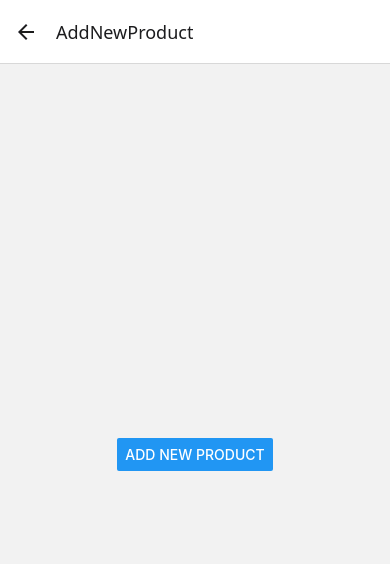
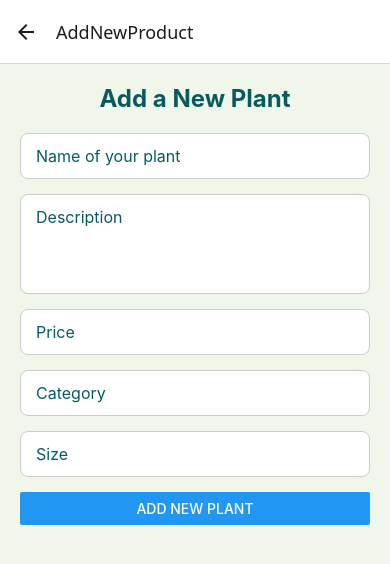
Before and after one commit to KhadeejaArshad/iNaturalist, a React Native app: screen /AddNewProduct in a window 390 px wide. Shown: the top 564 px of the page. Built offline with nearby package versions, Linux system fonts and the light colour scheme; no server answers.

Commit message:
Added the add plant functionality

```diff
--- a/App.jsx
+++ b/App.jsx
@@ -20,10 +20,12 @@ import { createNativeStackNavigator } from '@react-navigation/native-stack';
 import { useState } from 'react';
 import { fonts } from './src/utils/font';
 import Feather from '@react-native-vector-icons/feather';
+import { useNavigation } from '@react-navigation/native';
 
 function App() {
   const isDarkMode = useColorScheme() === 'dark';
   const Stack = createNativeStackNavigator();
+
 
   return (
     <Provider store={store}>
@@ -32,23 +34,29 @@ function App() {
         <Stack.Navigator initialRouteName="AllProducts">
           <Stack.Screen
             name="AllProducts"
-            options={{
+            component={AllProducts}
+            options={({ navigation }) => ({
+              title: 'Discover Your Plant',
               headerStyle: { backgroundColor: '#D1D8BE' },
               headerTitleStyle: { fontFamily: fonts.bold, color: '#075B5E' },
-              headerTitle: 'Discover Your Plant',
-               headerRight: () => (
-                <Feather name="plus" color="#075B5E" size={20} />
+              headerRight: () => (
+                <Feather
+                  name="plus"
+                  color="#075B5E"
+                  size={26}
+                  onPress={() => navigation.navigate('AddNewProduct')}
+                  style={{ marginRight: 16 }}
+                />
               ),
+            })}
+          />
 
-            }}
-            component={AllProducts}
-          />
           <Stack.Screen
             name="SpecificProduct"
             options={{
               headerStyle: { backgroundColor: '#D1D8BE' },
               headerTitleStyle: { fontFamily: fonts.bold, color: '#075B5E' },
-               headerRight: () => (
+              headerRight: () => (
                 <Feather name="heart" color="#075B5E" size={20} />
               ),
             }}
--- a/src/app/service/dummyData.jsx
+++ b/src/app/service/dummyData.jsx
@@ -16,14 +16,14 @@ export const productsApi = createApi({
     }),
     addNewProduct: builder.mutation({
       query: newProduct => ({
-        url: '/products/add',
+        url: '/product',
         method: 'POST',
-
         headers: { 'Content-Type': 'application/json' },
         body: newProduct,
       }),
       invalidatesTags: ['Product'],
     }),
+
     updateProduct: builder.mutation({
       query: ({ id, updateProduct }) => ({
         url: `/products/${id}`,
--- a/src/components/AddNewProduct.jsx
+++ b/src/components/AddNewProduct.jsx
@@ -1,22 +1,57 @@
-import { View, Text, Button } from 'react-native';
+import {
+  View,
+  Text,
+  Button,
+  TextInput,
+  ScrollView,
+  StyleSheet,
+} from 'react-native';
 import React from 'react';
 import { useAddNewProductMutation } from '../app/service/dummyData';
+import { useState } from 'react';
 
 const AddNewProduct = () => {
-  const [addNewProduct, { data, isError, isLoading }] = useAddNewProductMutation();
+  const [addNewProduct, { data, isError, isLoading }] =
+    useAddNewProductMutation();
+      const [form, setForm] = useState({
+    name: '',
+    bio: '',
+    price: '',
+    category: '',
+    size:''
+  });
+
+  const handleChange = (key, value) => {
+    setForm({ ...form, [key]: value });
+  };
+
+
 
 const handleAddProduct = async () => {
+  if (!form.name || !form.bio || !form.price || !form.category || !form.size) {
+    alert('Please fill in all fields.');
+    return;
+  }
+
   try {
     const newProductData = {
-        id: 1,
-        title: 'Hello World',
-        description: 'hellllllllllllo',
+      name: form.name,
+      price: parseFloat(form.price),
+      size: form.size,
+      category: form.category,
+      bio: form.bio,
+      image: 'https://t3.ftcdn.net/jpg/00/34/52/36/360_F_34523619_LJvYRSsm9aip6XsqgD5JtpNDIYERs0C4.jpg',
     };
-      await addNewProduct(newProductData);
+
+    await addNewProduct(newProductData).unwrap();
+    alert('Product added!');
+    setForm({ name: '', bio: '', price: '', category: '', size: '' });
   } catch (err) {
     console.error('Cannot add new product:', err);
+    alert('Failed to add product');
   }
 };
+
 
   if (isError) {
     return <Text>Oh no! We got an error!</Text>;
@@ -27,17 +62,86 @@ const AddNewProduct = () => {
   }
 
   return (
-    <View style={{ flex: 1, justifyContent: 'center', alignItems: 'center'}}>
-      {data && (
-        <>
-          <Text>{data?.id}</Text>
-          <Text>{data?.title}</Text>
-          <Text>{data?.description}</Text>
-        </>
-      )}
-      <Button onPress={handleAddProduct} disabled={isLoading} title="Add New Product" />
-    </View>
+    <ScrollView contentContainerStyle={styles.container}>
+      <Text style={styles.title}>Add a New Plant</Text>
+
+      <TextInput
+        style={styles.input}
+        placeholder="Name of your plant"
+        placeholderTextColor="#075B5E"
+         value={form.name}
+        onChangeText={text => handleChange('name', text)}
+      />
+      <TextInput
+        style={[styles.input, styles.textArea]}
+        placeholder="Description"
+        placeholderTextColor="#075B5E"
+        multiline
+        numberOfLines={4}
+         value={form.bio}
+        onChangeText={text => handleChange('bio', text)}
+      />
+      <TextInput
+        style={styles.input}
+        placeholder="Price"
+        keyboardType="numeric"
+        placeholderTextColor="#075B5E"
+         value={form.price}
+        onChangeText={text => handleChange('price', text)}
+      />
+      <TextInput
+        style={styles.input}
+        placeholder="Category"
+        placeholderTextColor="#075B5E"
+         value={form.category}
+        onChangeText={text => handleChange('category', text)}
+      />
+      <TextInput
+        style={styles.input}
+        placeholder="Size"
+        placeholderTextColor="#075B5E"
+         value={form.size}
+        onChangeText={text => handleChange('size', text)}
+
+      />
+
+      <Button
+        onPress={handleAddProduct}
+        disabled={isLoading}
+        title="Add New Plant"
+      />
+      <Text>{data?.name}</Text>
+    </ScrollView>
   );
 };
 
 export default AddNewProduct;
+
+const styles = StyleSheet.create({
+  container: {
+    padding: 20,
+    backgroundColor: '#F0F6E9',
+    flexGrow: 1,
+  },
+  title: {
+    fontSize: 24,
+    marginBottom: 20,
+    fontWeight: 'bold',
+    color: '#075B5E',
+    textAlign: 'center',
+  },
+  input: {
+    backgroundColor: 'white',
+    paddingHorizontal: 15,
+    paddingVertical: 12,
+    borderRadius: 8,
+    marginBottom: 15,
+    borderColor: '#ccc',
+    borderWidth: 1,
+    fontSize: 16,
+  },
+  textArea: {
+    height: 100,
+    textAlignVertical: 'top',
+  },
+});
```
Lines whose indentation alone changed are shown as unchanged.
